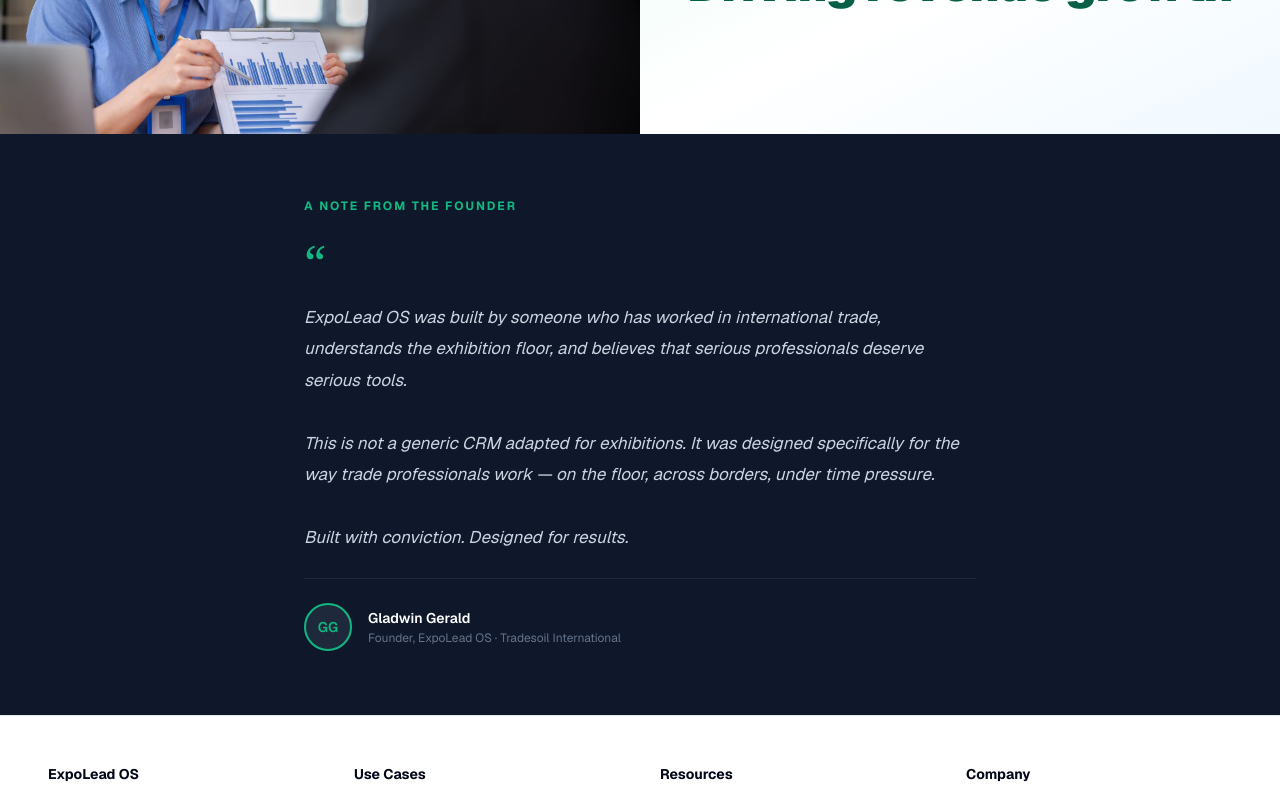
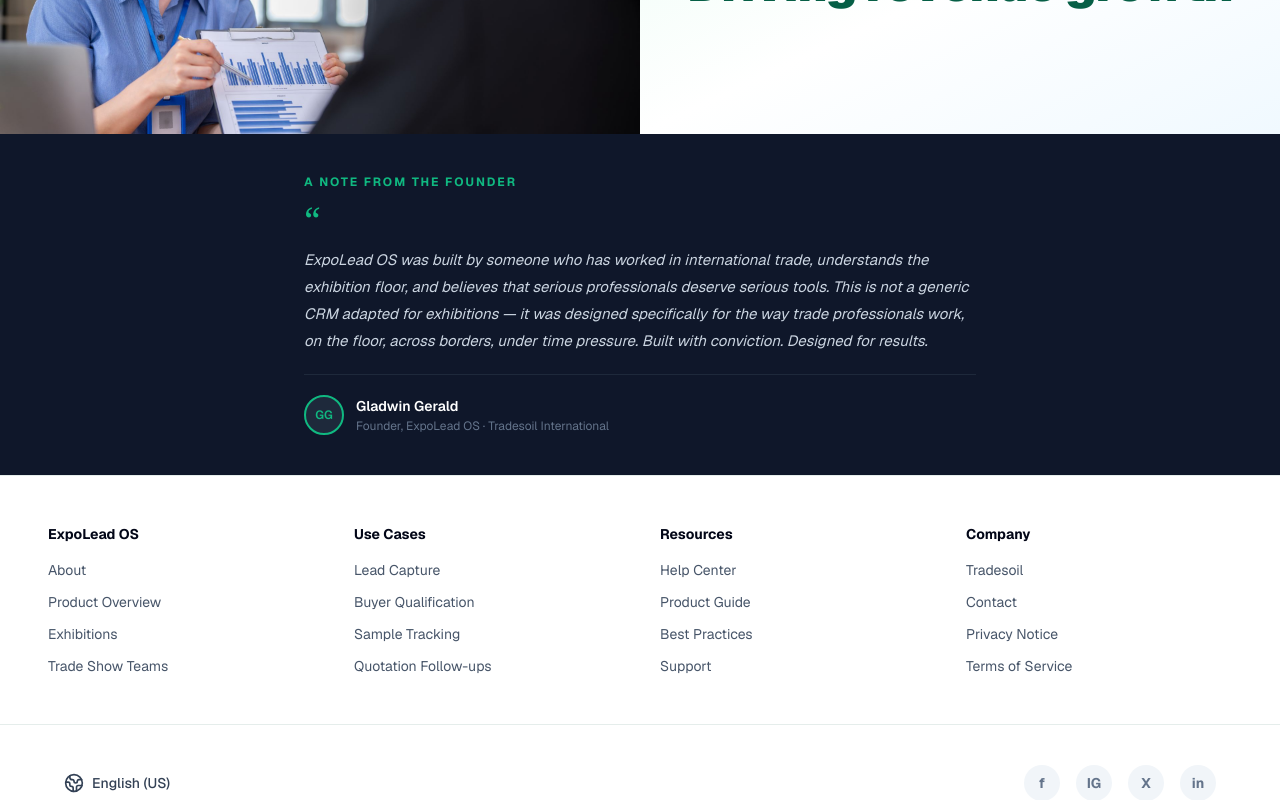
Before and after one commit to tradesoil-dev/expolead-os, a Next.js app: page / in a window 1280 px wide. Shown: the part 1820-2620 px from the top of the page. Built offline with nearby package versions, Linux system fonts and the light colour scheme.

Commit message:
Tighten founder note section spacing

```diff
--- a/app/page.tsx
+++ b/app/page.tsx
@@ -333,19 +333,17 @@
   </div>
 </section>
 {/* FOUNDER NOTE */}
-<section className="bg-slate-900 px-8 py-16 lg:px-16">
+<section className="bg-slate-900 px-8 py-10 lg:px-16">
   <div className="max-w-2xl mx-auto">
-    <p className="text-xs font-bold uppercase tracking-[0.16em] text-emerald-500 mb-6">A note from the founder</p>
-    <div className="text-5xl leading-none text-emerald-500 font-serif mb-4">&ldquo;</div>
-    <p className="text-[17px] leading-[1.85] text-slate-300 italic mb-6">
+    <p className="text-xs font-bold uppercase tracking-[0.16em] text-emerald-500 mb-3">A note from the founder</p>
+    <div className="text-4xl leading-none text-emerald-500 font-serif mb-2">&ldquo;</div>
+    <p className="text-[15px] leading-[1.8] text-slate-300 italic mb-5">
       ExpoLead OS was built by someone who has worked in international trade, understands the exhibition floor, and believes that serious professionals deserve serious tools.
-      <br /><br />
-      This is not a generic CRM adapted for exhibitions. It was designed specifically for the way trade professionals work — on the floor, across borders, under time pressure.
-      <br /><br />
+      This is not a generic CRM adapted for exhibitions — it was designed specifically for the way trade professionals work, on the floor, across borders, under time pressure.
       Built with conviction. Designed for results.
     </p>
-    <div className="flex items-center gap-4 pt-6 border-t border-slate-800">
-      <div className="w-12 h-12 rounded-full bg-slate-800 border-2 border-emerald-500 flex items-center justify-center text-sm font-semibold text-emerald-500 shrink-0">
+    <div className="flex items-center gap-3 pt-5 border-t border-slate-800">
+      <div className="w-10 h-10 rounded-full bg-slate-800 border-2 border-emerald-500 flex items-center justify-center text-xs font-semibold text-emerald-500 shrink-0">
         GG
       </div>
       <div>
```
